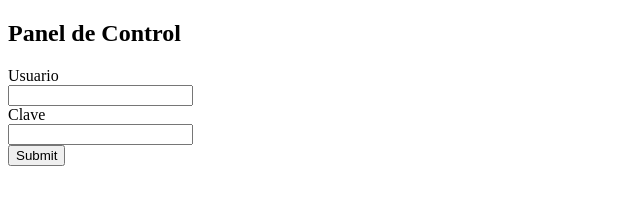
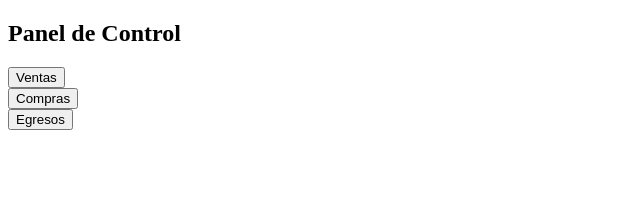
Before and after one commit to AlejandroEPis/AplicacionesWebClienteTP1, a plain HTML site: page panel.html in a window 1280 px wide. Shown: the whole page, without its empty margins (0-640 px from the left). Drawn offline with Linux system fonts and the light colour scheme.

Commit message:
Panel de Control

```diff
--- a/panel.html
+++ b/panel.html
@@ -12,11 +12,16 @@
    </header>
    <main>
  <form>
-    <label>Usuario</label><br>
-    <input type="text"><br>
-        <label>Clave</label><br>
-    <input type="text"><br>
-    <input type="submit">
+
+<div>
+   <button>Ventas</button>
+</div>
+<div>
+   <button>Compras</button>
+</div>
+<div>
+   <button>Egresos</button>
+</div>
  </form>
    </main>
 
```
